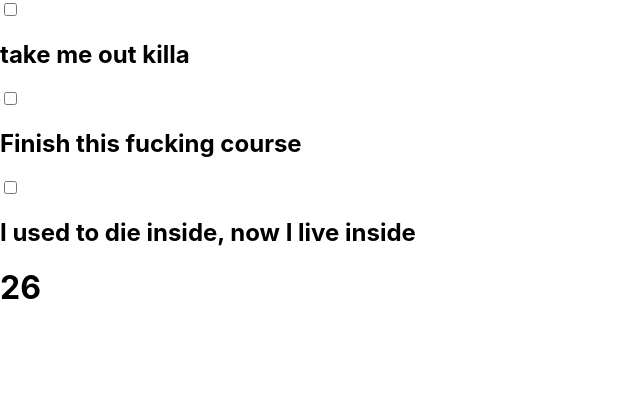
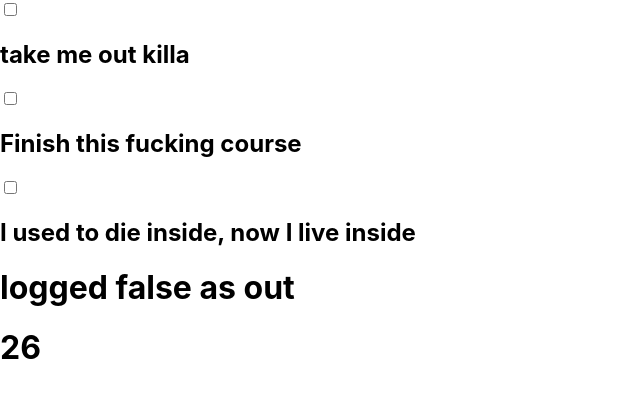
Before and after one commit to Reroot/ToDoListReact, a React (Create React App) app: page / in a window 1280 px wide. Shown: the top 398 px of the page, without its empty margins (0-640 px from the left). Built offline with nearby package versions, Linux system fonts and the light colour scheme.

Commit message:
add js outside the return in render

```diff
--- a/src/App.js
+++ b/src/App.js
@@ -29,11 +29,16 @@ export class App extends Component {
 	//passing down state is like passing down props within a componet tag</>
 	//the difference is the reference to the this keyword
 	render() {
+		let wordDisplay;
+		if (this.state.log === false) {
+			wordDisplay = "logged false as out";
+		}
+
 		return (
 			<div>
 				{toDoItemsArray}
-				<h1>{this.state.log ? this.state.name : console.log("out")}</h1>
-				<h1>{this.state.log}</h1>
+				<h1>{this.state.log ? this.state.name : wordDisplay}</h1>
+
 				<h1>{this.state.age}</h1>
 			</div>
 		);
```
